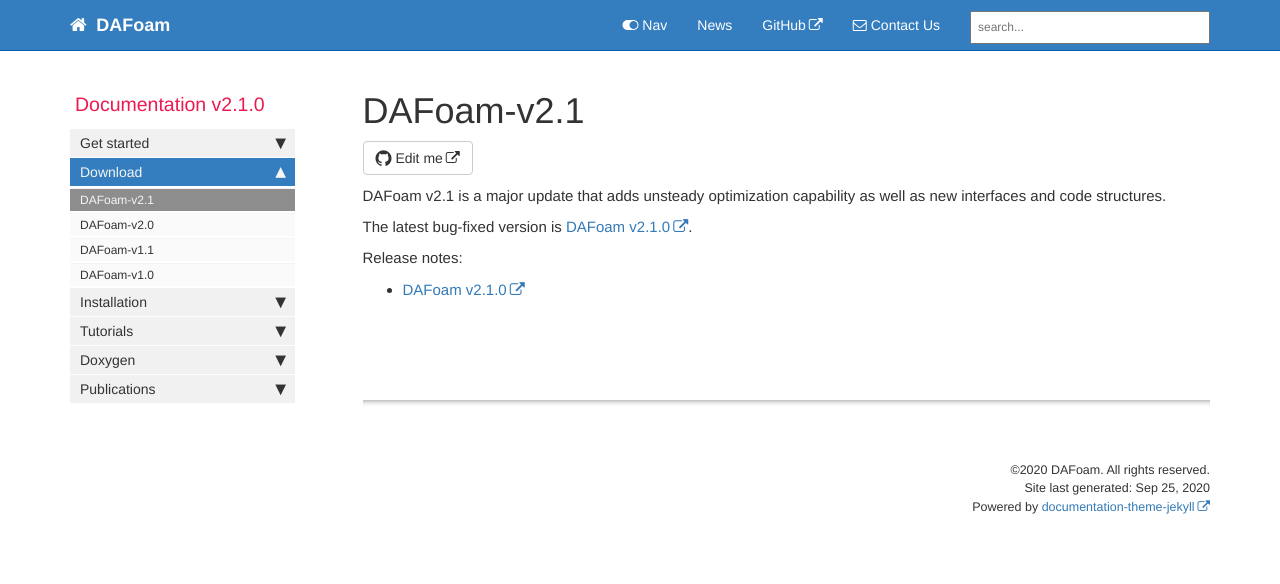
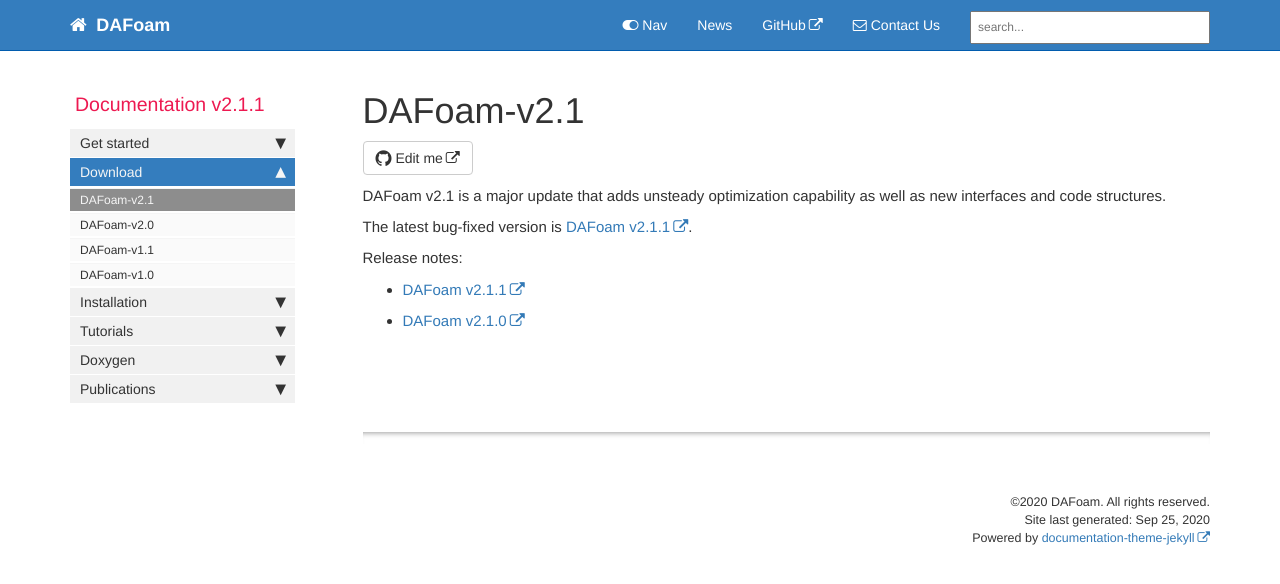
Before and after one commit to DAFoam/DAFoam.github.io, a Jekyll site: the page built from pages/mydoc/mydoc_download_v2.1.md, in a window 1280 px wide. Shown: the top 584 px of the page. Built offline with Jekyll 4.4.1, drawn with Linux system fonts in a browser that asks for light colours; comment, search, counter and statistics services are not loaded.

Commit message:
content update

```diff
--- a/_config.yml
+++ b/_config.yml
@@ -12,7 +12,7 @@ site_title: DAFoam
 company_name: DAFoam
 # this appears in the footer
 
-latest_version: v2.1.0
+latest_version: v2.1.1
 # define the latest version of DAFoam
 
 github_editme_path: DAFoam/DAFoam.github.io/blob/master/
--- a/_data/sidebars/mydoc_sidebar.yml
+++ b/_data/sidebars/mydoc_sidebar.yml
@@ -2,7 +2,7 @@
 
 entries:
 - title: sidebar
-  product: Documentation v2.1.0
+  product: Documentation v2.1.1
   version:
   folders:
 
--- a/pages/mydoc/mydoc_download_v2.1.md
+++ b/pages/mydoc/mydoc_download_v2.1.md
@@ -13,6 +13,8 @@ The latest bug-fixed version is [DAFoam {{ site.latest_version }}](https://githu
 
 Release notes:
 
+- [DAFoam v2.1.1](https://github.com/mdolab/dafoam/releases/tag/v2.1.1)
+
 - [DAFoam v2.1.0](https://github.com/mdolab/dafoam/releases/tag/v2.1.0)
 
 
```
